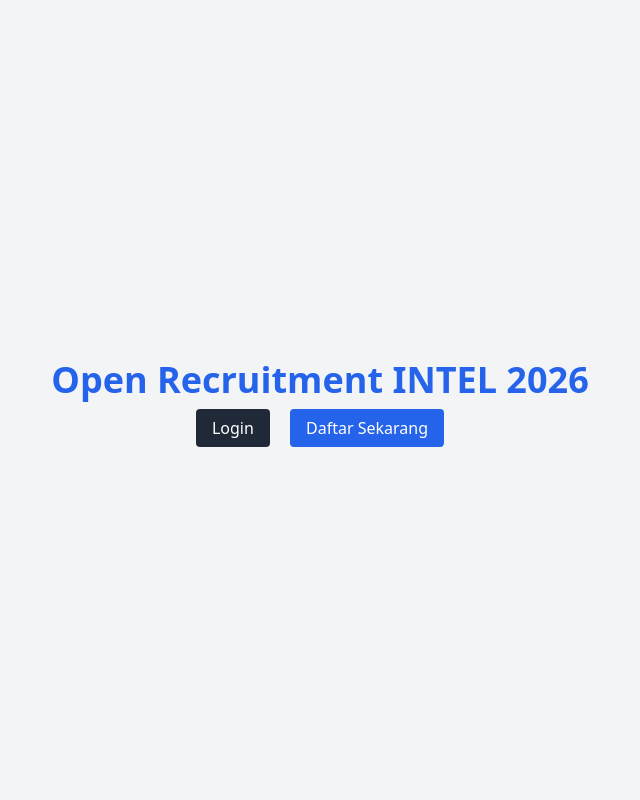
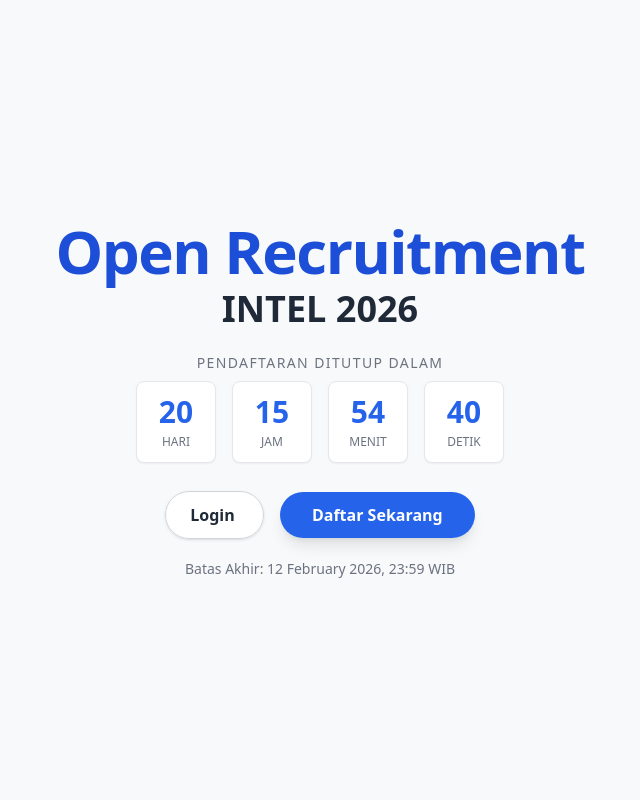
Before and after one commit to akira4n/oprec-intel-2026, a Laravel app: page / in a window 1280 px wide. Shown: the whole page, without its empty margins (320-960 px from the left). Run offline with Laravel 12, Linux system fonts and the light colour scheme; style sheets or scripts are compiled from the project's sources.

Commit message:
feat: tambah countdown di landing page

```diff
--- a/resources/views/landing.blade.php
+++ b/resources/views/landing.blade.php
@@ -4,25 +4,102 @@
 <head>
     <meta charset="UTF-8">
     <meta name="viewport" content="width=device-width, initial-scale=1.0">
-    <title>Oprec INTEL 2026</title>
+    <title>Open Recruitment INTEL 2026</title>
     @vite(['resources/js/app.jsx'])
 </head>
 
-<body class="bg-gray-100">
-    <div class="min-h-screen flex flex-col justify-center items-center">
-        <h1 class="text-4xl font-bold text-blue-600 mb-4">Open Recruitment INTEL 2026</h1>
+<body class="bg-gray-100 font-sans antialiased text-gray-900">
+    <div class="min-h-screen flex flex-col justify-center items-center relative overflow-hidden">
+
+        <div class="absolute top-0 left-0 w-full h-full bg-white opacity-40 z-[-1]"></div>
+
+        <div class="z-10 text-center px-4">
+            <h1 class="text-5xl md:text-6xl font-extrabold text-blue-700 mb-2 tracking-tight">
+                Open Recruitment
+            </h1>
+            <h2 class="text-3xl md:text-4xl font-bold text-gray-800 mb-6">
+                INTEL 2026
+            </h2>
+
+            <div id="countdown-container" class="mb-10">
+                <p class="text-gray-500 mb-2 text-sm uppercase tracking-widest">Pendaftaran Ditutup Dalam</p>
+                <div id="countdown" class="flex flex-wrap justify-center gap-4 text-center">
+                    <div class="loading text-gray-400">Memuat waktu...</div>
+                </div>
+            </div>
 
             <div class="space-x-4">
                 @if (Route::has('login'))
                     @auth
-                    <a href="{{ url('/dashboard') }}" class="px-4 py-2 bg-blue-500 text-white rounded">Ke Dashboard</a>
+                        <a href="{{ url('/dashboard') }}"
+                            class="px-8 py-3 bg-blue-600 text-white font-semibold rounded-full shadow-lg hover:bg-blue-700 transition transform hover:scale-105">
+                            Ke Dashboard
+                        </a>
                     @else
-                    <a href="{{ route('login') }}" class="px-4 py-2 bg-gray-800 text-white rounded">Login</a>
-                    <a href="{{ route('register') }}" class="px-4 py-2 bg-blue-600 text-white rounded">Daftar Sekarang</a>
+                        <a href="{{ route('login') }}"
+                            class="px-6 py-3 bg-white text-gray-800 font-semibold rounded-full shadow border border-gray-300 hover:bg-gray-50 transition">
+                            Login
+                        </a>
+                        <a href="{{ route('register') }}"
+                            class="px-8 py-3 bg-blue-600 text-white font-semibold rounded-full shadow-lg hover:bg-blue-700 transition transform hover:scale-105">
+                            Daftar Sekarang
+                        </a>
                     @endauth
                 @endif
             </div>
+
+            <p class="mt-8 text-sm text-gray-500">
+                Batas Akhir: {{ \Carbon\Carbon::parse($deadline)->translatedFormat('d F Y, H:i') }} WIB
+            </p>
         </div>
+    </div>
+
+    <script>
+        // Ambil deadline dari Controller Laravel
+        const deadline = new Date("{{ $deadline }}").getTime();
+
+        const x = setInterval(function() {
+            const now = new Date().getTime();
+            const distance = deadline - now;
+
+            if (distance < 0) {
+                clearInterval(x);
+                document.getElementById("countdown").innerHTML =
+                    '<span class="text-red-600 font-bold text-xl">PENDAFTARAN DITUTUP</span>';
+                return;
+            }
+
+            const days = Math.floor(distance / (1000 * 60 * 60 * 24));
+            const hours = Math.floor((distance % (1000 * 60 * 60 * 24)) / (1000 * 60 * 60));
+            const minutes = Math.floor((distance % (1000 * 60 * 60)) / (1000 * 60));
+            const seconds = Math.floor((distance % (1000 * 60)) / 1000);
+
+            // Template Kotak Waktu
+            const boxClass =
+                "flex flex-col items-center bg-white p-3 rounded-lg shadow-sm border border-gray-200 min-w-[80px]";
+            const numberClass = "text-3xl font-bold text-blue-600";
+            const labelClass = "text-xs text-gray-500 uppercase mt-1";
+
+            document.getElementById("countdown").innerHTML = `
+                <div class="${boxClass}">
+                    <span class="${numberClass}">${days}</span>
+                    <span class="${labelClass}">Hari</span>
+                </div>
+                <div class="${boxClass}">
+                    <span class="${numberClass}">${hours}</span>
+                    <span class="${labelClass}">Jam</span>
+                </div>
+                <div class="${boxClass}">
+                    <span class="${numberClass}">${minutes}</span>
+                    <span class="${labelClass}">Menit</span>
+                </div>
+                <div class="${boxClass}">
+                    <span class="${numberClass}">${seconds}</span>
+                    <span class="${labelClass}">Detik</span>
+                </div>
+            `;
+        }, 1000);
+    </script>
 </body>
 
 </html>
--- a/routes/web.php
+++ b/routes/web.php
@@ -7,7 +7,9 @@
 use Inertia\Inertia;
 
 Route::get('/', function () {
-    return view('landing');
+    return view('landing', [
+        'deadline' => config('app.oprec_deadline'),
+    ]);
 })->name('landing');
 
 // Route::get('/dashboard', function () {
```
Lines whose indentation alone changed are shown as unchanged.
